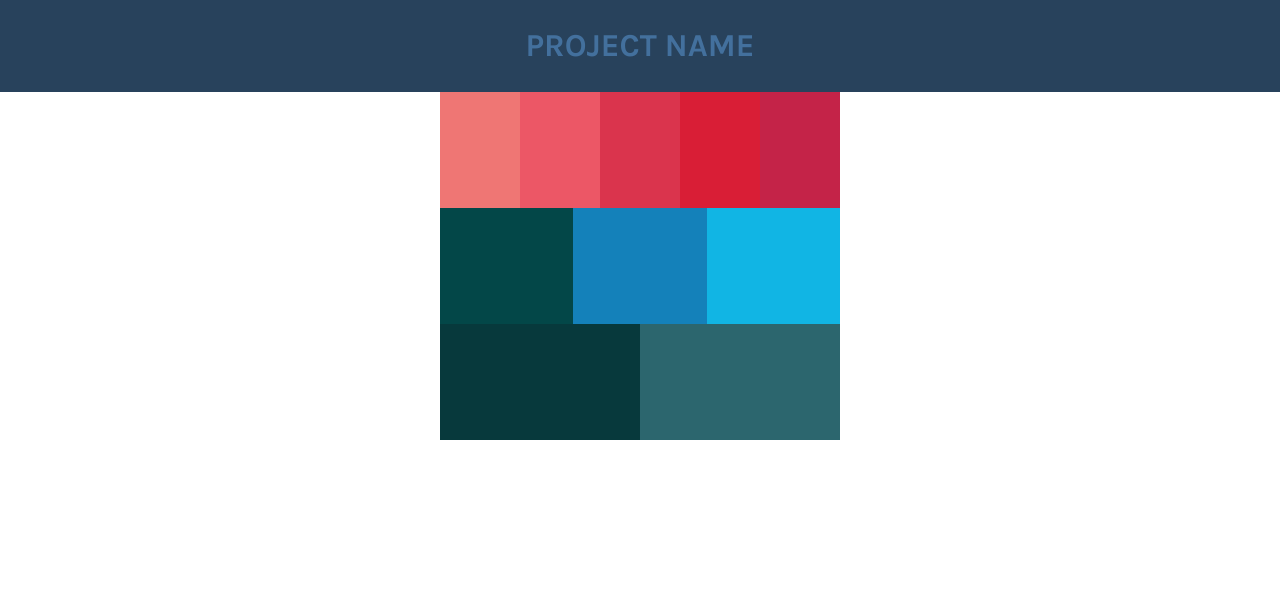
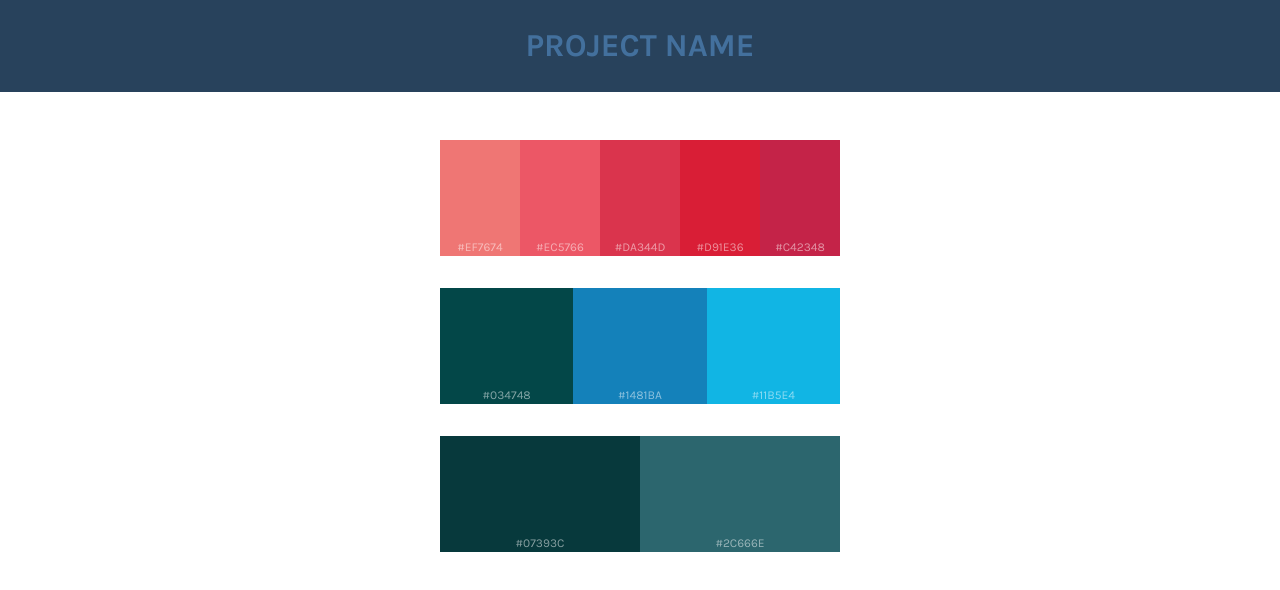
Before and after one commit to mjosc/chromalite, a React (Create React App) app: page / in a window 1280 px wide. Shown: the top 590 px of the page. Built offline with nearby package versions, Linux system fonts and the light colour scheme.

Commit message:
All style dependencies except scheme background exported to css

```diff
--- a/src/components/Project.css
+++ b/src/components/Project.css
@@ -5,7 +5,7 @@
 
 .Project__schemes {
   max-width: 25em;
-  margin: auto;
+  margin: 3em auto 0 auto;
 }
 
 .Project__scheme {
@@ -15,6 +15,23 @@
   height: 7.25em;
 }
 
+.Project__scheme:not(:first-child) {
+  margin-top: 2em;
+}
+
 .Project__color {
   flex: 1;
+  min-width: 5em;
+
+  position: relative;
 }
+
+.Project__hexcode {
+  width: 100%;
+  font-size: 0.75em;
+  color: white;
+  opacity: 0.51;
+  position: absolute;
+  bottom: 0.25em;
+  text-align: center;
+}
--- a/src/components/Project.tsx
+++ b/src/components/Project.tsx
@@ -36,10 +36,11 @@ class Project extends React.Component<{}, State> {
           {this.state.schemes.map((scheme, index) => (
             <div className='Project__scheme'>
               {scheme.map((color, idx, arr) => (
-                <div
-                  className='Project__color'
-                  style={{ backgroundColor: color }}
-                />
+                <div className='Project__color' style={{ backgroundColor: color }}>
+                  <div className='Project__hexcode'>
+                    <p>{color}</p>
+                  </div>
+                </div>
               ))}
             </div>
           ))}
```
